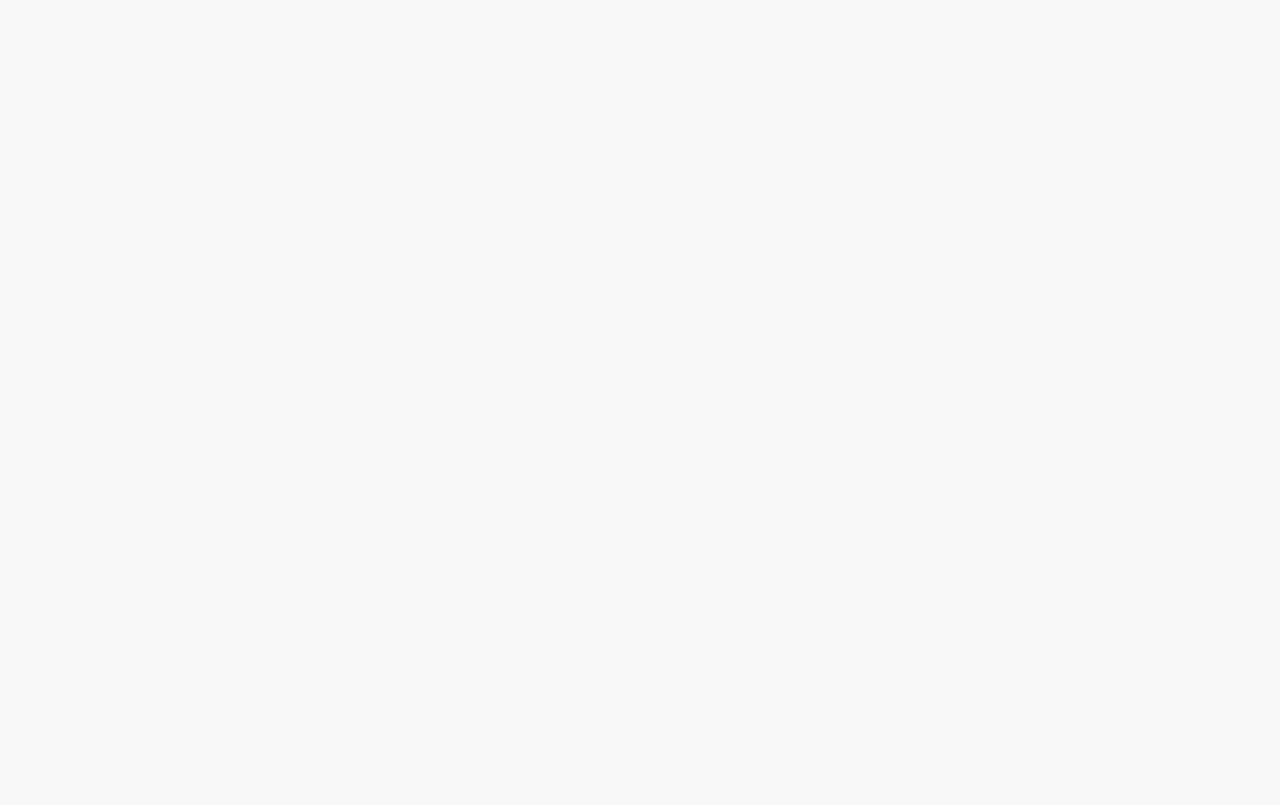
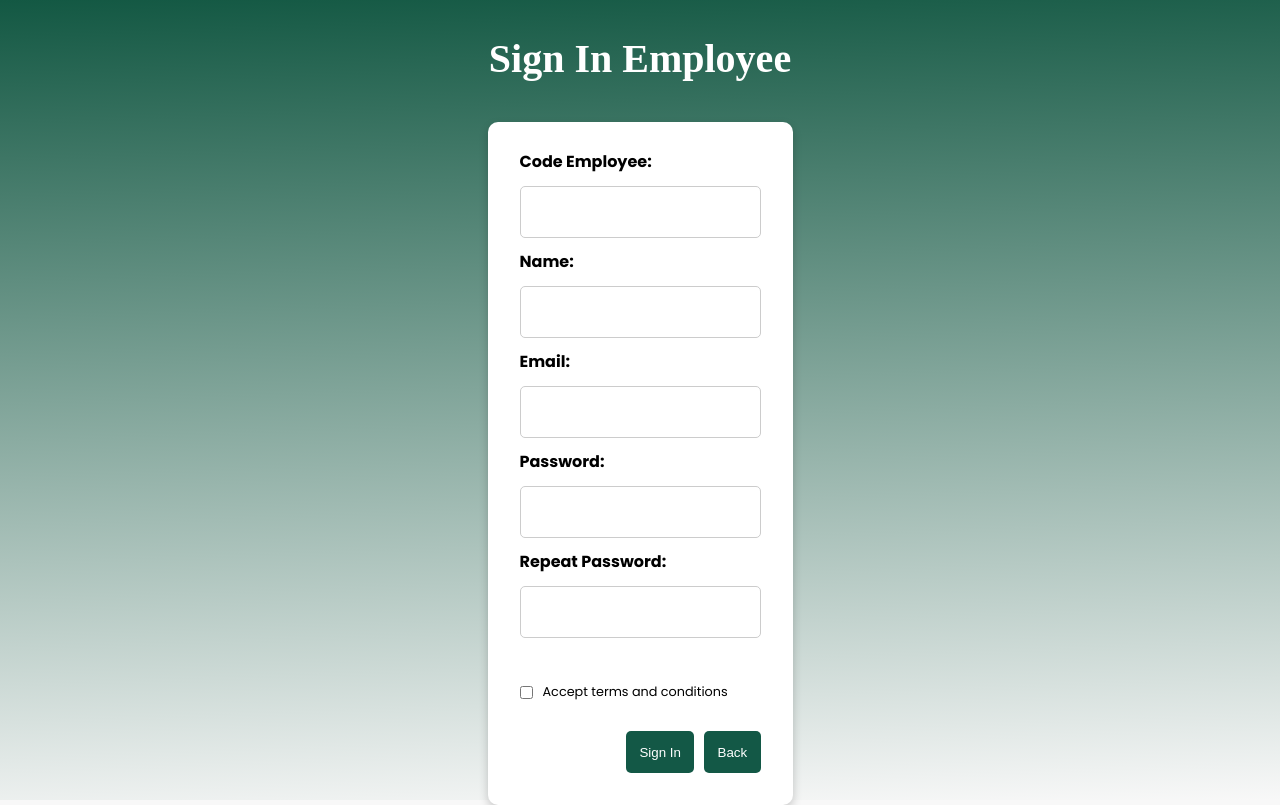
Before and after one commit to raulfabra/oxygen-dashboard, a React (Vite) app: page /sign in a window 1280 px wide. Before the commit this address had no page. Built offline with nearby package versions, Linux system fonts and the light colour scheme.

Commit message:
Add Sign In Page

```diff
--- a/src/App.tsx
+++ b/src/App.tsx
@@ -10,12 +10,14 @@ import { RoomTable } from "./Rooms/pages/RoomTable";
 import { RoomDetails } from "./Rooms/pages/RoomDetails";
 import { UserTable } from "./Users/pages/UserTable";
 import { UserDetails } from "./Users/pages/UserDetails";
+import { Sign } from "./Users/pages/Sign";
 
 function App() {
   return (
     <BrowserRouter>
       <Routes>
-        <Route path="/login" element={<Login />} />
+        <Route path="login" element={<Login />} />
+        <Route path="sign" element={<Sign />} />
         <Route element={<AuthProtected />}>
           <Route path="/" element={<Layout />}>
             <Route path="dashboard" element={<Dashboard />} />
--- a/src/Users/pages/Login.tsx
+++ b/src/Users/pages/Login.tsx
@@ -1,4 +1,6 @@
 import { useState } from "react";
+import { useNavigate } from "react-router-dom";
+import { useLoginActions } from "../hooks/useLoginActions";
 import {
   Anchor,
   CheckBox,
@@ -14,10 +16,10 @@ import {
   SpanError,
   Subheading,
 } from "../styles/login-styles";
-import { useLoginActions } from "../hooks/useLoginActions";
 import { inicialStateEmail, inicialStatePassword } from "../../app/utils/utils";
 
 export const Login = () => {
+  const navigate = useNavigate();
   const [email, setEmail] = useState(inicialStateEmail);
   const [password, setPassword] = useState(inicialStatePassword);
 
@@ -57,7 +59,7 @@ export const Login = () => {
           <LoginButton type="submit">Login</LoginButton>
         </LoginForm>
         <Paragraph>
-          Don't have an account? <Anchor>Register Here</Anchor>
+          Don't have an account? <Anchor onClick={() => navigate("/sign")}>Register Here</Anchor>
         </Paragraph>
       </FormContainer>
     </Main>
--- /dev/null
+++ b/src/Users/pages/Sign.tsx
@@ -0,0 +1,67 @@
+import React, { useState } from "react";
+import { Button, CheckboxContainer, Container, ErrorMessage, Form, Input, Label, Heading, Label_1, ButtonContainer } from "../styles/sign-styles";
+import { useNavigate } from "react-router-dom";
+
+export const Sign = () => {
+  const navigate = useNavigate();
+  const [formData, setFormData] = useState({
+    name: "",
+    email: "",
+    password: "",
+    termsAccepted: false,
+  });
+
+  const [error, setError] = useState("");
+
+  const handleChange = (event: React.ChangeEvent<HTMLInputElement>) => {
+    const { name, value, type, checked } = event.target;
+    setFormData((prevData) => ({
+      ...prevData,
+      [name]: type === "checkbox" ? checked : value,
+    }));
+  };
+
+  const handleSubmit = (event: React.SyntheticEvent) => {
+    event.preventDefault();
+    // Validación simple
+    if (!formData.name || !formData.email || !formData.password || !formData.termsAccepted) {
+      setError("Por favor, completa todos los campos y acepta los términos.");
+      return;
+    }
+    setError("");
+    // Aquí puedes manejar el registro (enviar datos a un servidor, etc.)
+    console.log("Registro exitoso:", formData);
+  };
+
+  return (
+    <Container>
+      <Heading>Sign In Employee</Heading>
+      <Form onSubmit={handleSubmit}>
+        <Label htmlFor="codeSecret">Code Employee:</Label>
+        <Input type="text" id="codeSecret" name="codeSecret" value={formData.name} onChange={handleChange} required />
+        <Label htmlFor="name">Name:</Label>
+        <Input type="text" id="name" name="name" value={formData.name} onChange={handleChange} />
+
+        <Label htmlFor="email">Email:</Label>
+        <Input type="email" id="email" name="email" value={formData.email} onChange={handleChange} />
+
+        <Label htmlFor="password">Password:</Label>
+        <Input type="password" id="password" name="password" value={formData.password} onChange={handleChange} />
+        <Label htmlFor="rpassword">Repeat Password:</Label>
+        <Input type="password" id="rpassword" name="rpassword" value={formData.password} onChange={handleChange} />
+
+        <CheckboxContainer>
+          <Input type="checkbox" id="terms" name="termsAccepted" checked={formData.termsAccepted} onChange={handleChange} />
+          <Label_1 htmlFor="terms">Accept terms and conditions</Label_1>
+        </CheckboxContainer>
+
+        {error && <ErrorMessage>{error}</ErrorMessage>}
+
+        <ButtonContainer>
+          <Button type="submit">Sign In</Button>
+          <Button onClick={() => navigate("/login")}> Back </Button>
+        </ButtonContainer>
+      </Form>
+    </Container>
+  );
+};
--- /dev/null
+++ b/src/Users/styles/sign-styles.ts
@@ -0,0 +1,74 @@
+import styled, { keyframes } from "styled-components";
+
+export const Container = styled.div`
+  display: flex;
+  flex-direction: column;
+  align-items: center;
+  justify-content: center;
+  height: 100vh;
+  background: linear-gradient(178deg, #135843 0%, #f8f8f8 100%);
+`;
+
+export const Form = styled.form`
+  display: flex;
+  flex-direction: column;
+  background-color: #ffffff;
+  padding: 2em;
+  border-radius: 10px;
+  box-shadow: 0 4px 10px rgba(0, 0, 0, 0.2);
+`;
+
+export const Input = styled.input`
+  margin: 1em 0;
+  padding: 1em;
+  border: 1px solid #cccccc;
+  border-radius: 5px;
+  font-size: 1rem;
+`;
+
+export const Label = styled.label`
+  font-family: "poppinsbold--offline";
+  font-size: 1rem;
+`;
+export const Label_1 = styled.label`
+  font-family: "poppinsregular--offline";
+  font-size: 0.8em;
+`;
+
+export const CheckboxContainer = styled.div`
+  display: flex;
+  align-items: center;
+  margin: 1em 0;
+  gap: 10px;
+`;
+
+export const ButtonContainer = styled.div`
+  display: flex;
+  justify-content: flex-end;
+  gap: 10px;
+`;
+
+export const Button = styled.button`
+  padding: 1em;
+  background-color: #135846;
+  color: white;
+  border: none;
+  border-radius: 5px;
+  cursor: pointer;
+  transition: background 0.3s;
+
+  &:hover {
+    background-color: #0f4b3e;
+  }
+`;
+
+export const ErrorMessage = styled.span`
+  color: red;
+  font-size: 0.8rem;
+`;
+
+export const Heading = styled.h2`
+  color: #ffffff;
+  font-size: 2.5em;
+  padding: 1em;
+`;
--- a/src/app/components/MenuHeader/MenuHeader.tsx
+++ b/src/app/components/MenuHeader/MenuHeader.tsx
@@ -1,6 +1,6 @@
 import { useEffect, useState } from "react";
 import { useLocation } from "react-router-dom";
-import { useCheckUsers } from "../../../Users/hooks/useLoginActions";
+import { useLoginActions } from "../../../Users/hooks/useLoginActions";
 import { Div, Nav, NavWrapper, TitleNavBar } from "./styleMenuHeader";
 import { IoMdNotificationsOutline } from "react-icons/io";
 import { IoLogOut } from "react-icons/io5";
@@ -9,7 +9,7 @@ import { MdOutlineEmail } from "react-icons/md";
 export const MenuHeader = () => {
   const [titleNavbar, setTitleNavbar] = useState("Dashboard");
   const location = useLocation();
-  const { handleLogout } = useCheckUsers();
+  const { handleLogout } = useLoginActions();
 
   useEffect(() => {
     const newTitle = location.pathname.substring(1).charAt(0).toUpperCase() + location.pathname.substring(1).slice(1);
```
